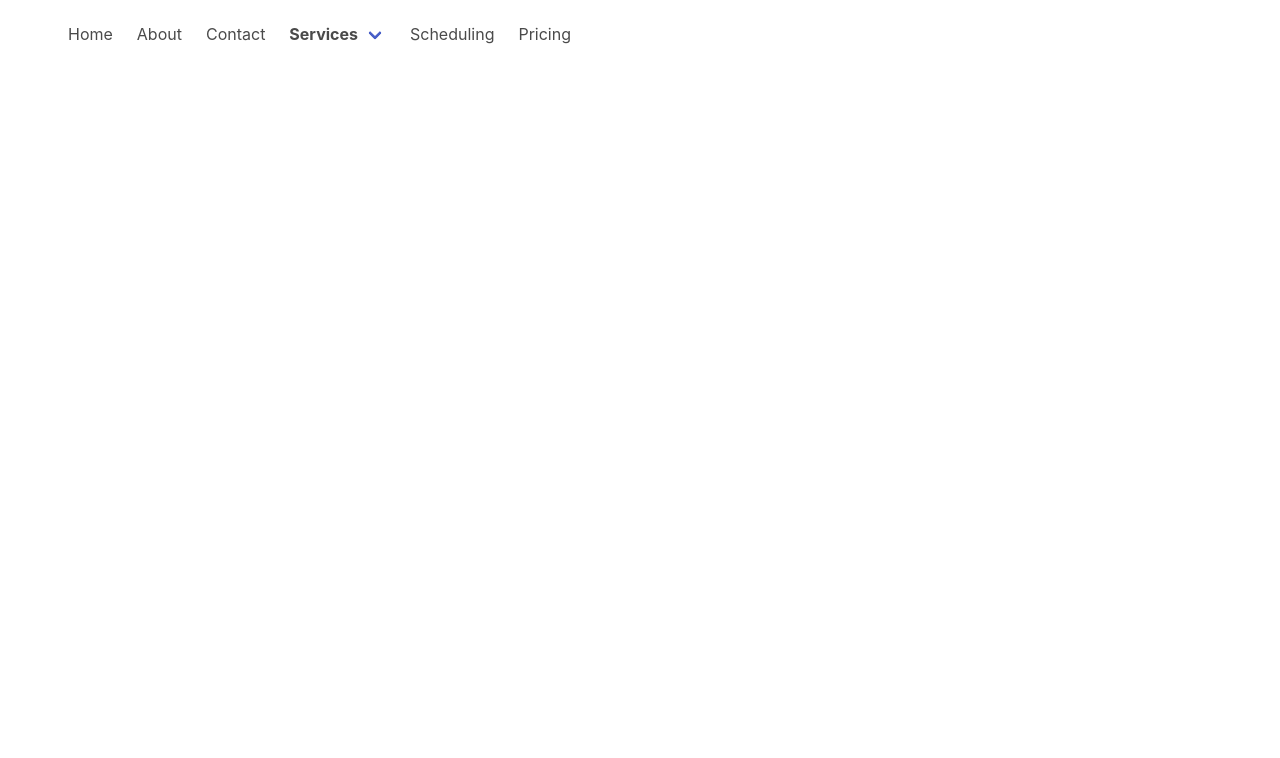
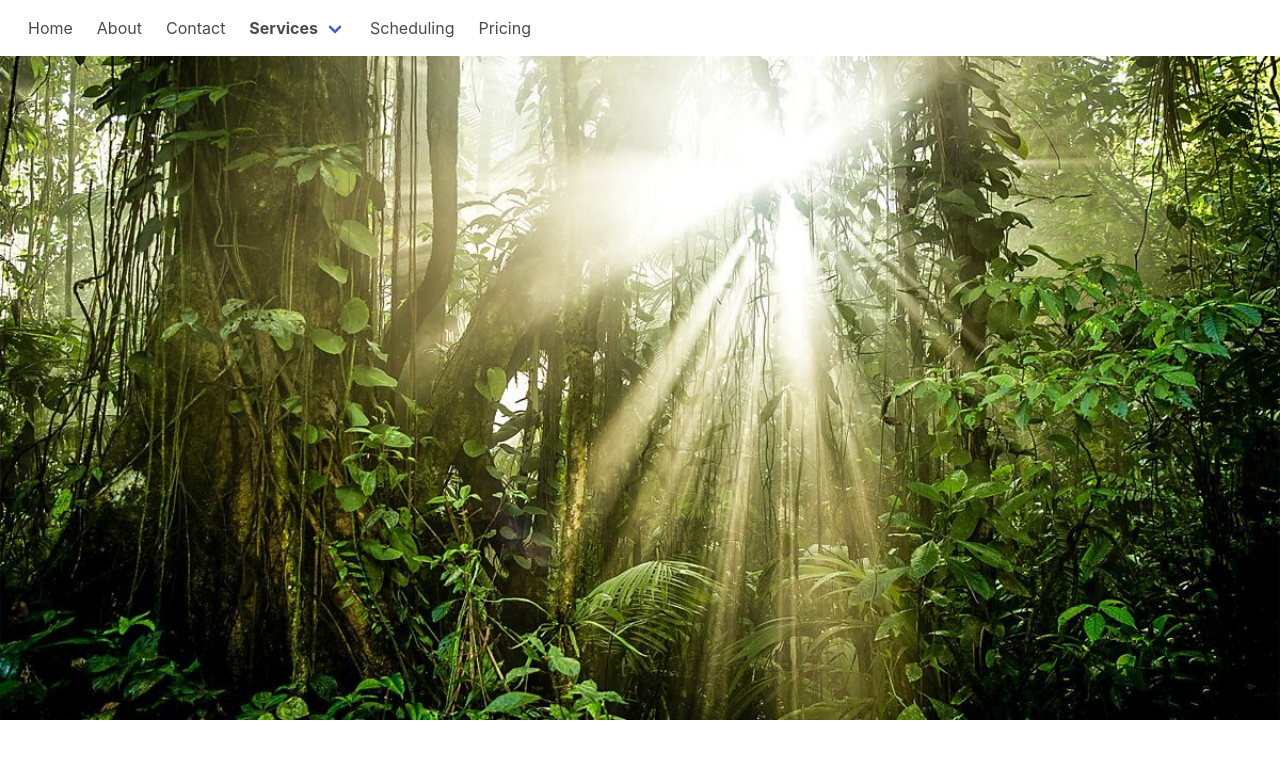
Before and after one commit to jcd2k/Project-1, a plain HTML site: page index.html in a window 1280 px wide. Drawn offline with nearby package versions, Linux system fonts and the light colour scheme.

Commit message:
took out remaining logo div from navbar

```diff
--- a/index.html
+++ b/index.html
@@ -15,11 +15,7 @@
 <main>
     <header>
       <nav class="navbar is-fixed-top" role="navigation" aria-label="main navigation">
-        <!-- navbar-brand is left side and always visable -->
-        <div class="navbar-brand">
-          <!-- change href to landing page link -->
-          <a class="navbar-item" href="#">
-          </a>
+        <!-- navbar-brand fixed to the top and always visable -->
 
           <!-- burger is the 3 line menu icon -->
           <a role="button" class="navbar-burger" aria-label="menu" aria-expanded="false" data-target="navbarTop">
@@ -66,9 +62,13 @@
           </div>
         </div>
       </nav>
+    </header>
 
-    </header>
     <body>
+      <figure class="image is-fullwidth is-inline-block">
+        <img class="homeImage" src="./assets/images/home.jpg">
+      </figure>
+
 
     </body>
     <footer>
```
Also changed, not shown: assets/images/home.jpg (added).
